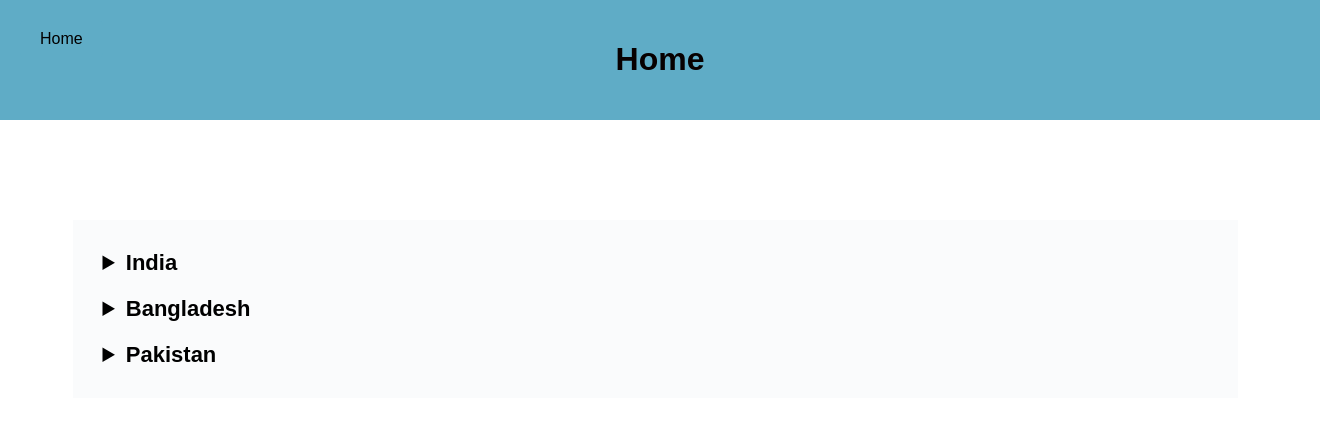
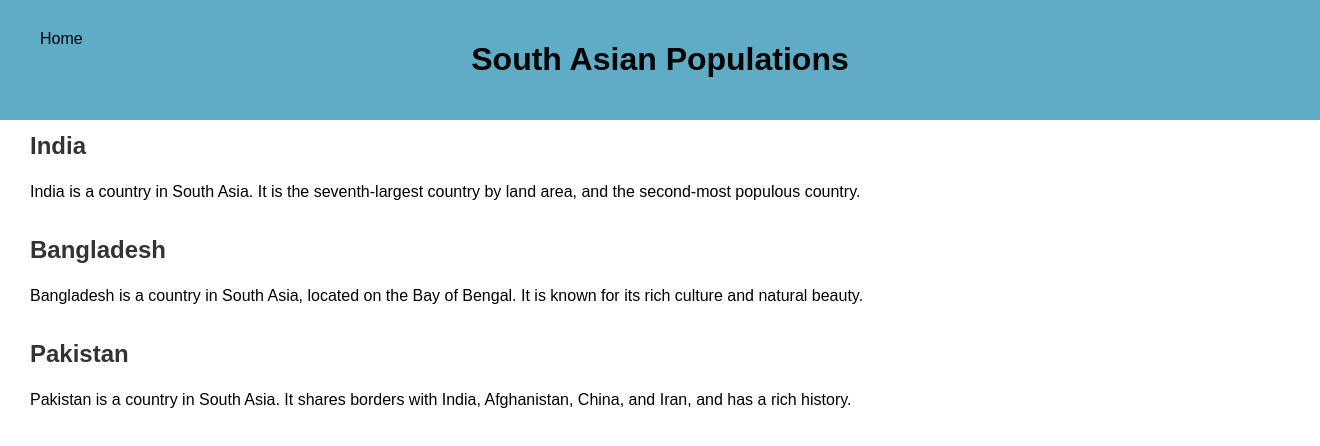
Before and after one commit to BatoolMahmoud21/Xenial-Xerus-Group-Project, a React (Create React App) app: page / in a window 1280 px wide. Shown: the top 446 px of the page, 1320 px wide, since content can reach past the window. Built offline with nearby package versions, Linux system fonts and the light colour scheme.

Commit message:
Completed South Asia page

```diff
--- a/src/App.css
+++ b/src/App.css
@@ -3,8 +3,10 @@
   display: flex;
   flex-direction: column;
   justify-content: flex-start;
+  padding: 0;  /* Remove any default padding or margins */
 }
-/* Styling for the Home button (optional, if you want to adjust its position) */
+
+/* Styling for the Home button */
 .home-button {
   position: absolute;
   top: 20px;
@@ -24,7 +26,10 @@ header {
   padding: 20px;  /* Add padding for spacing around the text */
   width: 100%;  /* Make sure the header spans the full width of the page */
   text-align: center;  /* Center the text inside the header */
-  position: relative;  /* Ensure the header is positioned at the top */
+  position: fixed;  /* Keep the header fixed at the top */
+  top: 0;  /* Position it at the top of the page */
+  left: 0;
+  z-index: 1000;  /* Ensure it stays above other content */
 }
 
 /* Styling for the header text */
@@ -34,51 +39,25 @@ header {
   font-family: 'Arial', sans-serif;
 }
 
-
 /* Styling for the SouthAsianPage content */
 .SouthAsianPage {
   display: flex;
   flex-direction: column;
   align-items: flex-start; /* Align items to the left */
-  margin-top: 80px; /* Move the content down */
   padding-left: 30px; /* Add some left padding to the content */
+  padding-top: 100px; /* Add padding to the top so content doesn't overlap the fixed header */
 }
 
-/* Styling for the section under the header where the dropdowns are */
-.dropdowns {
-  background-color: #fafbfc;  /* Set your desired background color */
-  padding: 20px;  /* Add padding to create space inside the section */
-  border-radius: none;  /* Optional: add rounded corners to the section */
-  margin-top: 20px;  /* Optional: add some space between the header and the dropdowns */
-  width: 90%;  /* Make the section a bit narrower than the full width */
-  margin-left: auto;
-  margin-right: auto;  /* Center the section */
+/* Style the country list section */
+.country-list h2 {
+  font-size: 1.5rem;
+  font-weight: bold;
+  margin-top: 2rem;
+  color: #333;
 }
 
-
-/* Styling for each dropdown */
-details {
-  background-color: transparent;  /* Remove any background color */
-  border: none;  /* Remove any border */
+.country-list p {
+  margin: 0.5rem 0;
+  font-size: 1rem;
+  line-height: 1.5;
 }
-
-/* Styling for dropdown summary (the clickable part) */
-details summary {
-  font-size: 22px;  /* Adjust this value to make the font larger */
-  font-weight: bold;  /* Make the font bold */
-  background-color: transparent;  /* Remove any background color */
-  border: none;  /* Remove any border */
-  padding: 10px;  /* Optional: adjust padding to match your design */
-}
-
-/* Styling for the content inside the dropdown */
-details p {
-  font-size: 22px; /* Font size for the dropdown content */
-  padding: 10px;
-  background-color: #f9f9f9;
-  border-radius: 5px;
-  margin-top: 5px;
-  width: 100%;
-  text-align: left; /* Align the content text to the left */
-  border: none; /* Remove any border around the paragraph */
-}
--- a/src/App.js
+++ b/src/App.js
@@ -1,21 +1,11 @@
 import React from 'react';
 import './App.css';
-import SouthAsianPage from './SouthAsianPage';  // Import your South Asian component
+import SouthAsianPage from './SouthAsianPage'; // Import the page component
 
 function App() {
   return (
     <div className="App">
-      <header>
-        <h1 className="header">Home</h1>
-        <button className="home-button" onClick={() => alert('Home clicked')}>
-          Home
-        </button>
-      </header>
-
-      <div>
-        {/* Render your South Asia Page */}
-        <SouthAsianPage />
-      </div>
+      <SouthAsianPage /> {/* Render only the SouthAsianPage */}
     </div>
   );
 }
--- a/src/SouthAsianPage.js
+++ b/src/SouthAsianPage.js
@@ -1,35 +1,25 @@
-import React, { useState } from 'react';
+import React from 'react';
+import './App.css';
 
 function SouthAsianPage() {
-  // State to hold the country information
-  const [countryInfo, setCountryInfo] = useState(null);
-
-  // Function to update country info based on the selected country
-  const handleCountrySelect = (country) => {
-    const countryDetails = {
-      India: "India is a country in South Asia. It is the seventh-largest country by land area, and the second-most populous country.",
-      Bangladesh: "Bangladesh is a country in South Asia, located on the Bay of Bengal. It is known for its rich culture and natural beauty.",
-      Pakistan: "Pakistan is a country in South Asia. It shares borders with India, Afghanistan, China, and Iran, and has a rich history."
-    };
-
-    setCountryInfo(countryDetails[country]);
-  };
-
   return (
     <div className="SouthAsianPage">
-      <div className="dropdowns">
-        <details>
-          <summary onClick={() => handleCountrySelect('India')}>India</summary>
-          {countryInfo && countryInfo === 'India' && <p>{countryInfo}</p>}
-        </details>
-        <details>
-          <summary onClick={() => handleCountrySelect('Bangladesh')}>Bangladesh</summary>
-          {countryInfo && countryInfo === 'Bangladesh' && <p>{countryInfo}</p>}
-        </details>
-        <details>
-          <summary onClick={() => handleCountrySelect('Pakistan')}>Pakistan</summary>
-          {countryInfo && countryInfo === 'Pakistan' && <p>{countryInfo}</p>}
-        </details>
+      <header className="page-header">
+        <button className="home-button" onClick={() => alert('Home clicked')}>
+          Home
+        </button>
+        <h1>South Asian Populations</h1>
+      </header>
+
+      <div className="country-list">
+        <h2>India</h2>
+        <p>India is a country in South Asia. It is the seventh-largest country by land area, and the second-most populous country.</p>
+
+        <h2>Bangladesh</h2>
+        <p>Bangladesh is a country in South Asia, located on the Bay of Bengal. It is known for its rich culture and natural beauty.</p>
+
+        <h2>Pakistan</h2>
+        <p>Pakistan is a country in South Asia. It shares borders with India, Afghanistan, China, and Iran, and has a rich history.</p>
       </div>
     </div>
   );
```
